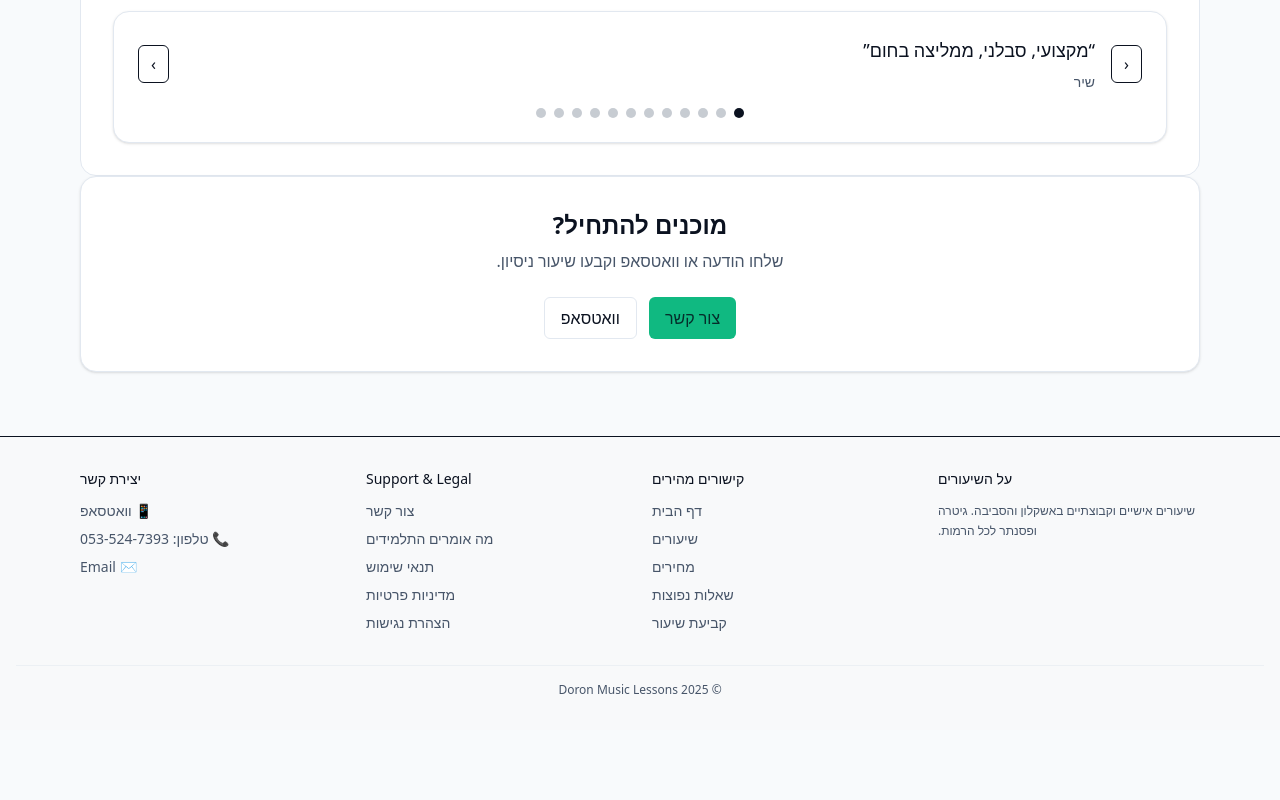
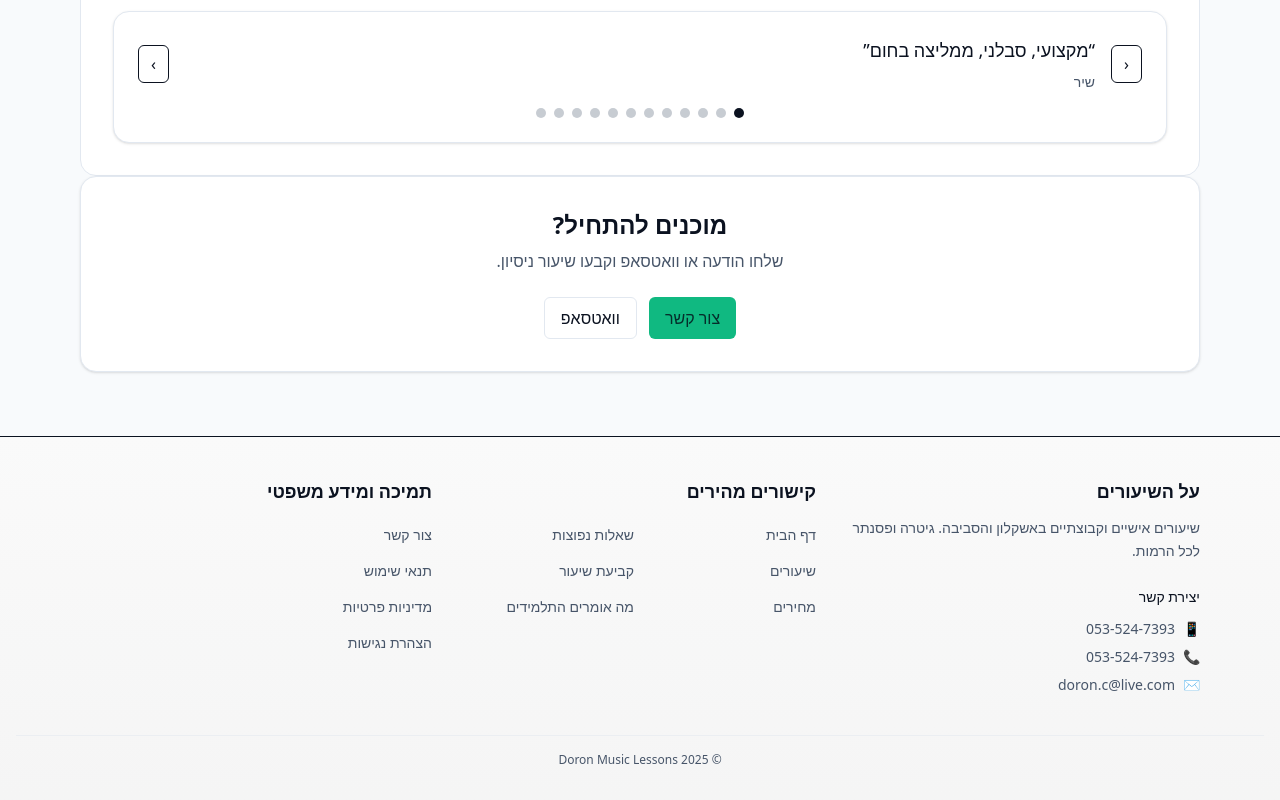
Before and after one commit to doronc36-rgb/guitar-lessons, a Next.js app: page / in a window 1280 px wide. Shown: the part 1707-2507 px from the top of the page. Before the commit the page ends 2437 px from the top, so only its background shows below. Built offline with nearby package versions, Linux system fonts and the light colour scheme; no server answers.

Commit message:
Fix FAQ content: remove online lessons and Spanish language options, improve footer layout with better organization and RTL support

```diff
--- a/src/app/components/Footer.tsx
+++ b/src/app/components/Footer.tsx
@@ -7,153 +7,135 @@ export default function SiteFooter() {
   const { t } = useI18n();
   const year = new Date().getFullYear();
   return (
-    <footer className="mt-16 border-t bg-neutral-50/50 dark:bg-neutral-900/50">
-      <div className="max-w-6xl mx-auto px-4 py-8 grid gap-6 grid-cols-1 sm:grid-cols-2 lg:grid-cols-4 text-sm text-[color:var(--muted)]">
+    <footer className="mt-16 border-t bg-gradient-to-b from-neutral-50 to-neutral-100 dark:from-neutral-900 dark:to-neutral-950">
+      <div className="max-w-6xl mx-auto px-4 py-10">
 
-        {/* About Section */}
-        <div className="text-center sm:text-left">
-          <div className="font-medium text-[color:var(--foreground)] mb-3">{t.footer.about.title}</div>
-          <p className="text-xs leading-relaxed">{t.footer.about.body}</p>
-        </div>
+        {/* Main Footer Content */}
+        <div className="grid gap-8 grid-cols-1 md:grid-cols-2 lg:grid-cols-3 text-sm">
 
-        {/* Main Navigation */}
-        <div className="text-center sm:text-left">
-          <div className="font-medium text-[color:var(--foreground)] mb-3">{t.footer.links.title}</div>
-          <ul className="space-y-2">
-            <li>
-              <Link
-                href="/"
-                aria-label={t.footer.links.home}
-                className="hover:text-[color:var(--foreground)] transition-colors focus-visible:outline-none focus-visible:ring-2 focus-visible:ring-[color:var(--foreground)] focus-visible:ring-offset-2 focus-visible:ring-offset-[color:var(--background)]"
-              >
-                {t.footer.links.home}
-              </Link>
-            </li>
-            <li>
-              <Link
-                href="/lessons"
-                aria-label={t.footer.links.lessons}
-                className="hover:text-[color:var(--foreground)] transition-colors focus-visible:outline-none focus-visible:ring-2 focus-visible:ring-[color:var(--foreground)] focus-visible:ring-offset-2 focus-visible:ring-offset-[color:var(--background)]"
-              >
-                {t.footer.links.lessons}
-              </Link>
-            </li>
-            <li>
-              <Link
-                href="/prices"
-                aria-label={t.footer.links.prices}
-                className="hover:text-[color:var(--foreground)] transition-colors focus-visible:outline-none focus-visible:ring-2 focus-visible:ring-[color:var(--foreground)] focus-visible:ring-offset-2 focus-visible:ring-offset-[color:var(--background)]"
-              >
-                {t.footer.links.prices}
-              </Link>
-            </li>
-            <li>
-              <Link
-                href="/faq"
-                aria-label={t.footer.links.faq}
-                className="hover:text-[color:var(--foreground)] transition-colors focus-visible:outline-none focus-visible:ring-2 focus-visible:ring-[color:var(--foreground)] focus-visible:ring-offset-2 focus-visible:ring-offset-[color:var(--background)]"
-              >
-                {t.footer.links.faq}
-              </Link>
-            </li>
-            <li>
-              <Link
-                href="/booking"
-                aria-label={t.footer.links.booking}
-                className="hover:text-[color:var(--foreground)] transition-colors focus-visible:outline-none focus-visible:ring-2 focus-visible:ring-[color:var(--foreground)] focus-visible:ring-offset-2 focus-visible:ring-offset-[color:var(--background)]"
-              >
-                {t.footer.links.booking}
-              </Link>
-            </li>
-          </ul>
-        </div>
+          {/* About & Contact Combined */}
+          <div className="space-y-6">
+            <div>
+              <h3 className="font-semibold text-lg text-[color:var(--foreground)] mb-3">{t.footer.about.title}</h3>
+              <p className="text-[color:var(--muted)] leading-relaxed mb-4">{t.footer.about.body}</p>
+            </div>
 
-        {/* Legal & Support */}
-        <div className="text-center sm:text-left">
-          <div className="font-medium text-[color:var(--foreground)] mb-3">Support & Legal</div>
-          <ul className="space-y-2">
-            <li>
+            <div>
+              <h4 className="font-medium text-[color:var(--foreground)] mb-3">{t.footer.contact.title}</h4>
+              <div className="space-y-2 text-[color:var(--muted)]">
+                <div className="flex items-center gap-2">
+                  <span className="text-green-600">📱</span>
+                  <a
+                    href="https://wa.me/972535247393"
+                    target="_blank"
+                    rel="noopener noreferrer"
+                    aria-label={t.footer.aria.whatsappOpen}
+                    className="hover:text-[color:var(--foreground)] transition-colors"
+                  >
+                    053-524-7393
+                  </a>
+                </div>
+                <div className="flex items-center gap-2">
+                  <span className="text-blue-600">📞</span>
+                  <a
+                    href="tel:+972535247393"
+                    aria-label={t.footer.aria.phoneDial}
+                    className="hover:text-[color:var(--foreground)] transition-colors"
+                  >
+                    053-524-7393
+                  </a>
+                </div>
+                <div className="flex items-center gap-2">
+                  <span className="text-gray-600">✉️</span>
+                  <a
+                    href="mailto:doron.c@live.com"
+                    aria-label={t.footer.aria.emailSend}
+                    className="hover:text-[color:var(--foreground)] transition-colors"
+                  >
+                    doron.c@live.com
+                  </a>
+                </div>
+              </div>
+            </div>
+          </div>
+
+          {/* Navigation Links */}
+          <div>
+            <h3 className="font-semibold text-lg text-[color:var(--foreground)] mb-4">{t.footer.links.title}</h3>
+            <div className="grid grid-cols-1 sm:grid-cols-2 gap-3">
+              <div className="space-y-2">
+                <Link
+                  href="/"
+                  className="block text-[color:var(--muted)] hover:text-[color:var(--foreground)] transition-colors py-1"
+                >
+                  {t.footer.links.home}
+                </Link>
+                <Link
+                  href="/lessons"
+                  className="block text-[color:var(--muted)] hover:text-[color:var(--foreground)] transition-colors py-1"
+                >
+                  {t.footer.links.lessons}
+                </Link>
+                <Link
+                  href="/prices"
+                  className="block text-[color:var(--muted)] hover:text-[color:var(--foreground)] transition-colors py-1"
+                >
+                  {t.footer.links.prices}
+                </Link>
+              </div>
+              <div className="space-y-2">
+                <Link
+                  href="/faq"
+                  className="block text-[color:var(--muted)] hover:text-[color:var(--foreground)] transition-colors py-1"
+                >
+                  {t.footer.links.faq}
+                </Link>
+                <Link
+                  href="/booking"
+                  className="block text-[color:var(--muted)] hover:text-[color:var(--foreground)] transition-colors py-1"
+                >
+                  {t.footer.links.booking}
+                </Link>
+                <Link
+                  href="/#reviews"
+                  className="block text-[color:var(--muted)] hover:text-[color:var(--foreground)] transition-colors py-1"
+                >
+                  {t.home?.testimonials?.title || 'Reviews'}
+                </Link>
+              </div>
+            </div>
+          </div>
+
+          {/* Legal & Support */}
+          <div>
+            <h3 className="font-semibold text-lg text-[color:var(--foreground)] mb-4">{t.footer.links.legal}</h3>
+            <div className="space-y-2">
               <Link
                 href="/#contact"
-                aria-label={t.footer.links.contact}
-                className="hover:text-[color:var(--foreground)] transition-colors focus-visible:outline-none focus-visible:ring-2 focus-visible:ring-[color:var(--foreground)] focus-visible:ring-offset-2 focus-visible:ring-offset-[color:var(--background)]"
+                className="block text-[color:var(--muted)] hover:text-[color:var(--foreground)] transition-colors py-1"
               >
                 {t.footer.links.contact}
               </Link>
-            </li>
-            <li>
-              <Link
-                href="/#reviews"
-                aria-label={t.home?.testimonials?.regionAria || 'Reviews'}
-                className="hover:text-[color:var(--foreground)] transition-colors focus-visible:outline-none focus-visible:ring-2 focus-visible:ring-[color:var(--foreground)] focus-visible:ring-offset-2 focus-visible:ring-offset-[color:var(--background)]"
-              >
-                {t.home?.testimonials?.title || 'Reviews'}
-              </Link>
-            </li>
-            <li>
               <Link
                 href="/terms"
-                aria-label={t.terms.title}
-                className="hover:text-[color:var(--foreground)] transition-colors focus-visible:outline-none focus-visible:ring-2 focus-visible:ring-[color:var(--foreground)] focus-visible:ring-offset-2 focus-visible:ring-offset-[color:var(--background)]"
+                className="block text-[color:var(--muted)] hover:text-[color:var(--foreground)] transition-colors py-1"
               >
                 {t.terms.title}
               </Link>
-            </li>
-            <li>
               <Link
                 href="/privacy"
-                aria-label={t.privacy.title}
-                className="hover:text-[color:var(--foreground)] transition-colors focus-visible:outline-none focus-visible:ring-2 focus-visible:ring-[color:var(--foreground)] focus-visible:ring-offset-2 focus-visible:ring-offset-[color:var(--background)]"
+                className="block text-[color:var(--muted)] hover:text-[color:var(--foreground)] transition-colors py-1"
               >
                 {t.privacy.title}
               </Link>
-            </li>
-            <li>
               <Link
                 href="/accessibility"
-                aria-label={t.accessibility.title}
-                className="hover:text-[color:var(--foreground)] transition-colors focus-visible:outline-none focus-visible:ring-2 focus-visible:ring-[color:var(--foreground)] focus-visible:ring-offset-2 focus-visible:ring-offset-[color:var(--background)]"
+                className="block text-[color:var(--muted)] hover:text-[color:var(--foreground)] transition-colors py-1"
               >
                 {t.accessibility.title}
               </Link>
-            </li>
-          </ul>
-        </div>
-
-        {/* Contact Information */}
-        <div className="text-center sm:text-left">
-          <div className="font-medium text-[color:var(--foreground)] mb-3">{t.footer.contact.title}</div>
-          <ul className="space-y-2">
-            <li>
-              <a
-                href="https://wa.me/972535247393"
-                target="_blank"
-                rel="noopener noreferrer"
-                aria-label={t.footer.aria.whatsappOpen}
-                className="hover:text-[color:var(--foreground)] transition-colors focus-visible:outline-none focus-visible:ring-2 focus-visible:ring-[color:var(--foreground)] focus-visible:ring-offset-2 focus-visible:ring-offset-[color:var(--background)]"
-              >
-                📱 {t.footer.contact.whatsapp}
-              </a>
-            </li>
-            <li>
-              <a
-                href="tel:+972535247393"
-                aria-label={t.footer.aria.phoneDial}
-                className="hover:text-[color:var(--foreground)] transition-colors focus-visible:outline-none focus-visible:ring-2 focus-visible:ring-[color:var(--foreground)] focus-visible:ring-offset-2 focus-visible:ring-offset-[color:var(--background)]"
-              >
-                📞 {t.footer.contact.phone}
-              </a>
-            </li>
-            <li>
-              <a
-                href="mailto:doron.c@live.com"
-                aria-label={t.footer.aria.emailSend}
-                className="hover:text-[color:var(--foreground)] transition-colors focus-visible:outline-none focus-visible:ring-2 focus-visible:ring-[color:var(--foreground)] focus-visible:ring-offset-2 focus-visible:ring-offset-[color:var(--background)]"
-              >
-                ✉️ Email
-              </a>
-            </li>
-          </ul>
+            </div>
+          </div>
         </div>
       </div>
       <div className="text-center text-xs text-[color:var(--muted)] pb-8 pt-4 border-t border-[color:var(--border)]/50 mx-4">
--- a/src/i18n/locales/en.ts
+++ b/src/i18n/locales/en.ts
@@ -155,10 +155,10 @@ export const en = {
     items: [
       { q: "Do I need an instrument at home?", a: "Highly recommended. Piano/keyboard or personal guitar." },
       { q: "How long should I practice?", a: "At least 15–30 minutes daily for beginners." },
-      { q: "Do you offer online lessons?", a: "Yes, video lessons are available if needed." },
       { q: "Can we learn favorite songs?", a: "Of course, while building strong foundations." },
       { q: "Suitable for kids?", a: "Yes, extensive experience with kids and teens." },
-      { q: "Lessons in English?", a: "Yes, available in English, Hebrew or Spanish." },
+      { q: "What languages are lessons offered in?", a: "Lessons are available in Hebrew and English." },
+      { q: "How are lessons conducted?", a: "Private face-to-face lessons, either in the studio or at the student's home in Ashkelon area." },
     ],
   },
   booking: {
@@ -261,6 +261,7 @@ export const en = {
     },
     links: {
       title: "Quick links",
+      legal: "Support & Legal",
       home: "Home",
       lessons: "Lessons",
       prices: "Prices",
--- a/src/i18n/locales/he.ts
+++ b/src/i18n/locales/he.ts
@@ -155,10 +155,10 @@ export const he = {
     items: [
       { q: 'האם חייבים כלי בבית?', a: 'מומלץ מאוד. לפסנתר — פסנתר/קלידים; לגיטרה — גיטרה אישית.' },
       { q: 'כמה זמן צריך להתאמן?', a: 'לפחות 15–30 דקות ביום למתחילים. עקביות חשובה מהכול.' },
-      { q: 'יש שיעורים אונליין?', a: 'כן, אפשר לקיים שיעורים דרך וידאו לפי הצורך.' },
       { q: 'אפשר ללמוד שירים אהובים?', a: 'בוודאי. משלבים רפרטואר אהוב תוך כדי בניית יסודות.' },
       { q: 'השיעורים מתאימים לילדים?', a: 'כן, יש ניסיון רב עם ילדים ונוער, כולל קבוצות קטנות.' },
-      { q: 'יש שיעורים באנגלית?', a: 'כן, ניתן לקיים שיעורים באנגלית, עברית או ספרדית.' },
+      { q: 'באילו שפות ניתן לקיים שיעורים?', a: 'השיעורים ניתנים בעברית ובאנגלית.' },
+      { q: 'איך מתנהלים השיעורים?', a: 'שיעורים פרטיים פנים אל פנים, בסטודיו או בבית התלמיד באשקלון והסביבה.' },
     ],
   },
   booking: {
@@ -262,6 +262,7 @@ export const he = {
     },
     links: {
       title: 'קישורים מהירים',
+      legal: 'תמיכה ומידע משפטי',
       home: 'דף הבית',
       lessons: 'שיעורים',
       prices: 'מחירים',
```
